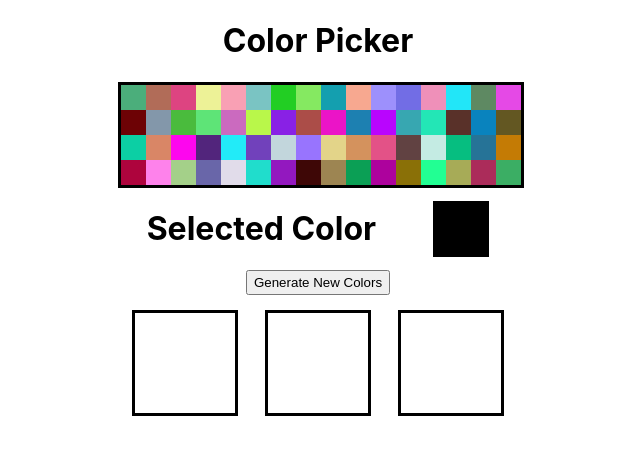
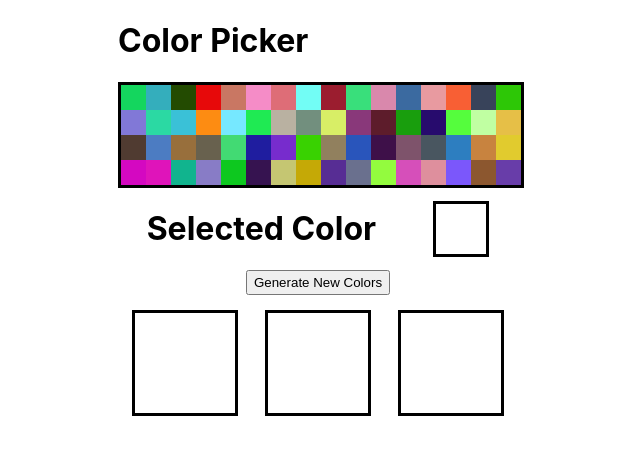
Before and after one commit to CharBar3/color-picker-challenge, a React (Create React App) app: page / in a window 1280 px wide. Shown: the top 454 px of the page, without its empty margins (322-962 px from the left). Built offline with nearby package versions, Linux system fonts and the light colour scheme.

Commit message:
me make code better

```diff
--- a/src/App.css
+++ b/src/App.css
@@ -85,3 +85,13 @@ button {
   display: flex;
   justify-content: center;
 }
+
+
+#colorDisplay {
+  display: flex;
+
+  flex-wrap: wrap;
+  width: 400px;
+  border-color: black;
+  border-style: solid;
+}
--- a/src/App.js
+++ b/src/App.js
@@ -8,99 +8,55 @@ function App() {
     return Math.floor(Math.random() * 256)
   }
 
-  // empty array to store colors numbers in
-  const colorsArray = []
-  const [selectedColor, selectedColorUpdate] = useState("0, 0, 0")
-  const handleClick = ({red, green, blue}) => {
-    selectedColorUpdate(`${red}, ${green}, ${blue}`)
-  }
+  // Generates 64 divs with a random color background and a onClick to save that color
+  const getColors = () => {
+    const availableColors = []
+    for (let index = 0; index < 64; index++) {
 
+      const red = randomNumber()
+      const green = randomNumber()
+      const blue = randomNumber()
 
-
-  for (let index = 0; index < 64; index++) {
-    const colors = {red: randomNumber(),
-              green: randomNumber(),
-              blue: randomNumber()
-            }
-    colorsArray.push(colors)
-  }
-
-  // maps through color values array and creates a div with RGB values
-  const colorDivs = colorsArray.map(({red, green, blue}, index) => (
-    <div
-    style={{backgroundColor: `rgb(${red}, ${green}, ${blue})`,
-            width: "25px",
-            height: "25px"
-    }}
-    onClick={()=>{handleClick({red, green, blue})}}
-    key={index}
-    />
-  ))
-
-  const [newColorDivs, setNewColorDivs] = useState(colorDivs)
-  // let newColorDivs = null
-  const newColorsArray = []
-
-  const genNewColors = () => {
-
-    for (let index = 0; index < 64; index++) {
-      const colors = {red: randomNumber(),
-                green: randomNumber(),
-                blue: randomNumber()
-              }
-      newColorsArray.push(colors)
-    }
-
-
-    const newColorDivs = newColorsArray.map(({red, green, blue}, index) => (
-      <div
+      availableColors.push(
+        <div
       style={{backgroundColor: `rgb(${red}, ${green}, ${blue})`,
               width: "25px",
               height: "25px"
       }}
-      onClick={()=>{handleClick({red, green, blue})}}
+      onClick={selectColor}
       key={index}
       />
-    ))
-
-    setNewColorDivs(newColorDivs)
+      )
+    }
+    return availableColors
   }
 
-
-
-  const [keepColor1, updateKeepColor1] = useState (0, 0, 0)
-  const [keepColor2, updateKeepColor2] = useState (0, 0, 0)
-  const [keepColor3, updateKeepColor3] = useState (0, 0, 0)
-
-  const colorKeep1 = (event) => {
-    event.preventDefault()
-    updateKeepColor1(selectedColor)
-  }
-  const colorKeep2 = (event) => {
-    event.preventDefault()
-    updateKeepColor2(selectedColor)
-  }
-  const colorKeep3 = (event) => {
-    event.preventDefault()
-    updateKeepColor3(selectedColor)
+  // updates the state of selectedColor to the be the same as the color of the div you click
+  const selectColor = (e) => {
+    e.preventDefault()
+    updateSelectedColor(e.target.style.backgroundColor)
   }
 
+  // applies the corrent state of slected color to the background of the div you click
+  const saveColor = (e) => {
+    e.target.style.backgroundColor = selectedColor
+  }
 
+  // state to save all the available colors in the color picker div
+  const [availableColors, updateAvailableColors] = useState(getColors())
+  // state to save selected color
+  const [selectedColor, updateSelectedColor] = useState('rgb( 255, 255, 255)')
 
   return (
     <div id='bigDiv'>
-    <div id='colorPickerDiv'>
-    <h1>Color Picker</h1>
-    </div>
-    <div id='displayColors'>
-    {/* {colorDivs} */}
-    {newColorDivs}
-    </div>
-
-    <div id='selectedColor'>
+      <h1>Color Picker</h1>
+        <div id="colorDisplay">
+      {availableColors}
+      </div>
+      <div id="selectedColor">
       <h1>Selected Color</h1>
       <div
-    style={{backgroundColor: `rgb(${selectedColor})`,
+    style={{backgroundColor: `${selectedColor}`,
             width: "50px",
             height: "50px",
             borderStyle: "solid",
@@ -109,35 +65,35 @@ function App() {
       />
     </div>
     <div id='buttonDiv'>
-    <button onClick={genNewColors}>Generate New Colors</button>
+      <button onClick={() => updateAvailableColors(getColors())}>Generate New Colors</button>
     </div>
     <div id='keptColors'>
       <div
-      style={{backgroundColor: `rgb(${keepColor1})`,
+      style={{backgroundColor: 'rgb( 255, 255, 255)',
             width: "100px",
             height: "100px",
             borderStyle: "solid",
             borderColor: "black"
       }}
-      onClick={colorKeep1}
+      onClick={saveColor}
       />
       <div
-    style={{backgroundColor: `rgb(${keepColor2})`,
+    style={{backgroundColor: 'rgb( 255, 255, 255)',
             width: "100px",
             height: "100px",
             borderStyle: "solid",
             borderColor: "black"
       }}
-      onClick={colorKeep2}
+      onClick={saveColor}
       />
       <div
-      style={{backgroundColor: `rgb(${keepColor3})`,
+      style={{backgroundColor: 'rgb( 255, 255, 255)',
             width: "100px",
             height: "100px",
             borderStyle: "solid",
             borderColor: "black"
       }}
-      onClick={colorKeep3}
+      onClick={saveColor}
       />
       </div>
     </div>
```
